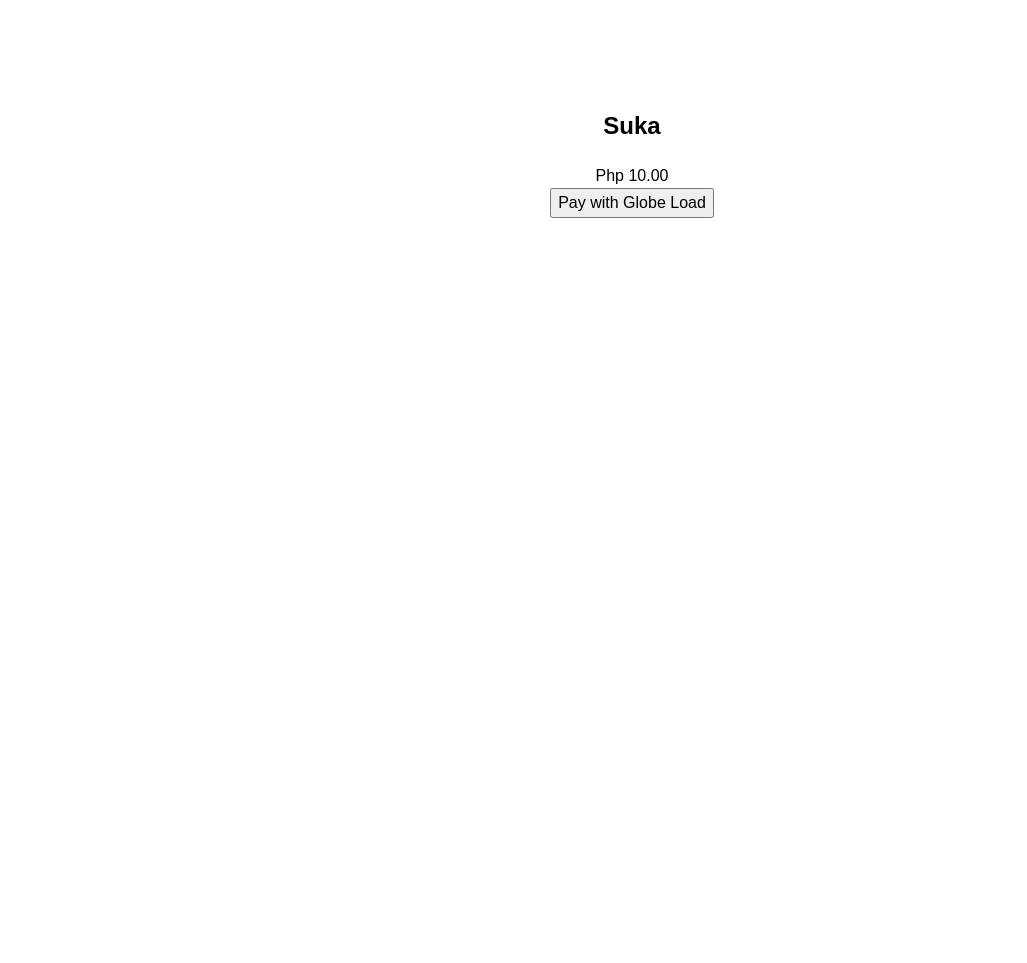
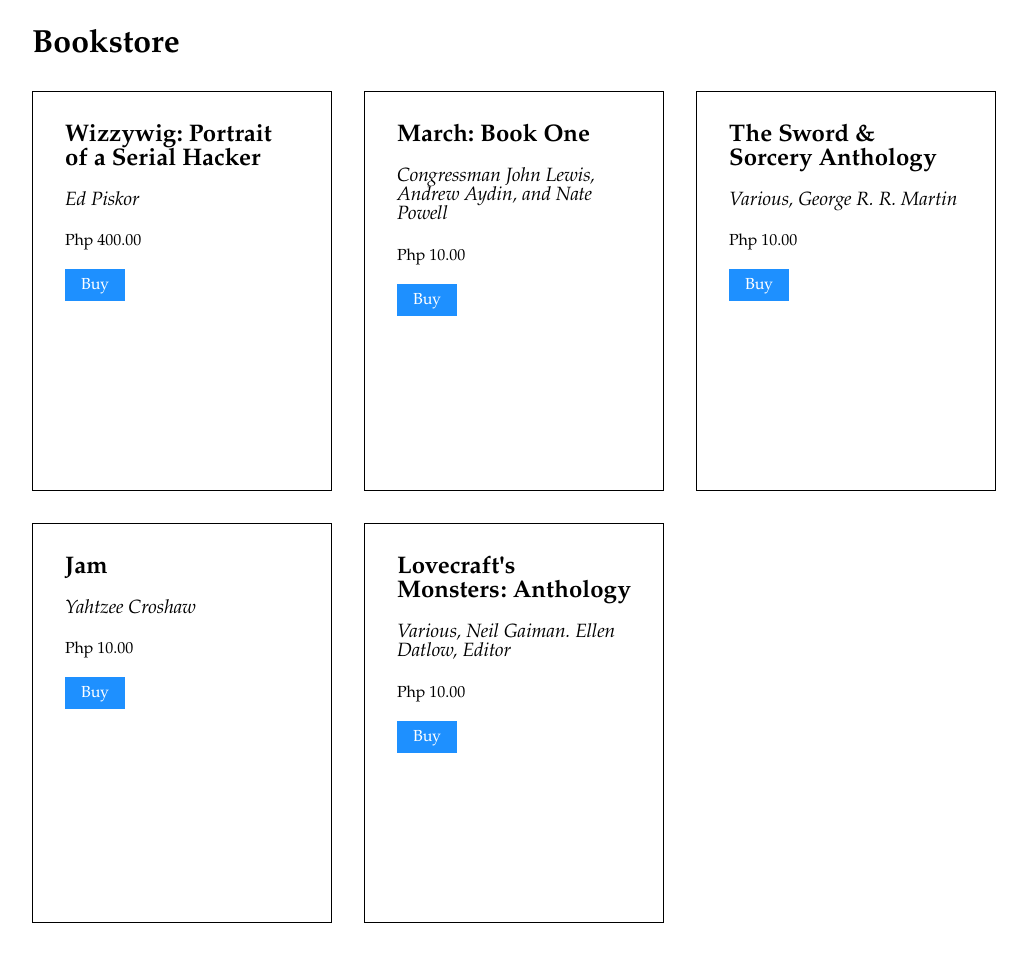
Before and after one commit to marksteve/purrchase, a Flask app: page / in a window 1280 px wide. Shown: the whole page, without its empty margins (8-1035 px from the left). Before the commit the page ends 218 px from the top, so only its background shows below. Run offline with Flask 2, Linux system fonts and the light colour scheme.

Commit message:
Initial demo store

```diff
--- a/static/css/payload.css
+++ b/static/css/payload.css
@@ -8,6 +8,7 @@
   right: 0;
   bottom: 0;
   left: 0;
+  text-align: center;
 }
 
 .payload-form,
@@ -53,9 +54,8 @@
 }
 
 .payload-form .box .details {
-  font-size: 120%;
   border-bottom: 1px solid silver;
-  padding-bottom: 1.5rem;
+  padding: 0 1.5em 1em 1.5em;
   margin-bottom: 2rem;
   line-height: 1;
 }
@@ -63,11 +63,11 @@
 .payload-form .box input {
   width: 80%;
   padding: 0 0.5rem;
-  height: 2rem;
+  height: 3rem;
 }
 
 .payload-form .box button {
   width: 80%;
   padding: 0;
-  line-height: 2rem;
+  line-height: 3rem;
 }
--- a/templates/index.html
+++ b/templates/index.html
@@ -5,27 +5,122 @@
   <link rel="stylesheet" href="static/css/payload.css">
   <style>
     body, input, button {
-      font: 16px/1.5 sans-serif;
+      font: 16px/1.5 Garamond, serif;
     }
     body {
-      padding: 5em 0;
-      text-align: center;
+      padding: 0 2em;
+    }
+    button {
+      border: 0;
+      background: dodgerblue;
+      color: white;
+      padding: 0 1em;
+      line-height: 2em;
+    }
+    .books {
+      list-style: none;
+      padding: 0;
+      margin: 0;
+      letter-spacing: -0.5em;
+    }
+    .book {
+      vertical-align: top;
+      width: 300px;
+      height: 400px;
+      padding: 2em;
+      display: inline-block;
+      border: 1px solid;
+      margin: 0 2em 2em 0;
+      letter-spacing: 0;
+    }
+    .book h2 {
+      line-height: 1;
+      margin: 0;
+    }
+    .author {
+      font-size: 120%;
+      font-style: italic;
+      line-height: 1;
     }
   </style>
 </head>
 <body>
-  <div class="item">
-    <h2>Suka</h2>
-    <span class="price">Php 10.00</span>
-    <div id="payload"></div>
-    <script src="static/js/payload.js"></script>
-    <script>
-      payload({
-        header: "Tindahan ni Aling Nena",
-        desc: "1 x Suka",
-        amount: "Php 10.00"
-      });
-    </script>
-  </div>
+  <h1>Bookstore</h1>
+  <ul class="books">
+    <li class="book">
+      <h2>
+        Wizzywig: Portrait of a Serial Hacker
+      </h2>
+      <p class="author">Ed Piskor</p>
+      <p class="price">Php 400.00</p>
+      <div
+        class="payload"
+        data-header="Bookstore"
+        data-desc="Wizzywig: Portrait of a Serial Hacker"
+        data-amount="Php 400.00"
+      ></div>
+    </li>
+    <li class="book">
+      <h2>
+        March: Book One
+      </h2>
+      <p class="author">
+        Congressman John Lewis, Andrew Aydin, and Nate Powell
+      </p>
+      <p class="price">Php 10.00</p>
+      <div
+        class="payload"
+        data-header="Bookstore"
+        data-desc="March: Book One"
+        data-amount="Php 10.00"
+      ></div>
+    </li>
+    <li class="book">
+      <h2>
+        The Sword & Sorcery Anthology
+      </h2>
+      <p class="author">
+        Various, George R. R. Martin
+      </p>
+      <p class="price">Php 10.00</p>
+      <div
+        class="payload"
+        data-header="Bookstore"
+        data-desc="The Sword & Sorcery Anthology"
+        data-amount="Php 10.00"
+      ></div>
+    </li>
+    <li class="book">
+      <h2>
+        Jam
+      </h2>
+      <p class="author">
+        Yahtzee Croshaw
+      </p>
+      <p class="price">Php 10.00</p>
+      <div
+        class="payload"
+        data-header="Bookstore"
+        data-desc="Jam"
+        data-amount="Php 10.00"
+      ></div>
+    </li>
+    <li class="book">
+      <h2>
+        Lovecraft's Monsters: Anthology
+      </h2>
+      <p class="author">
+        Various, Neil Gaiman. Ellen Datlow, Editor
+      </p>
+      <p class="price">Php 10.00</p>
+      <div
+        class="payload"
+        data-header="Bookstore"
+        data-desc="Lovecraft's Monsters: Anthology"
+        data-amount="Php 10.00"
+      ></div>
+    </li>
+  </ul>
+  <script src="static/js/payload.js"></script>
 </body>
 </html>
```
Also changed, not shown: static/jsx/payload.js (+17 -9 lines), static/js/payload.js.
